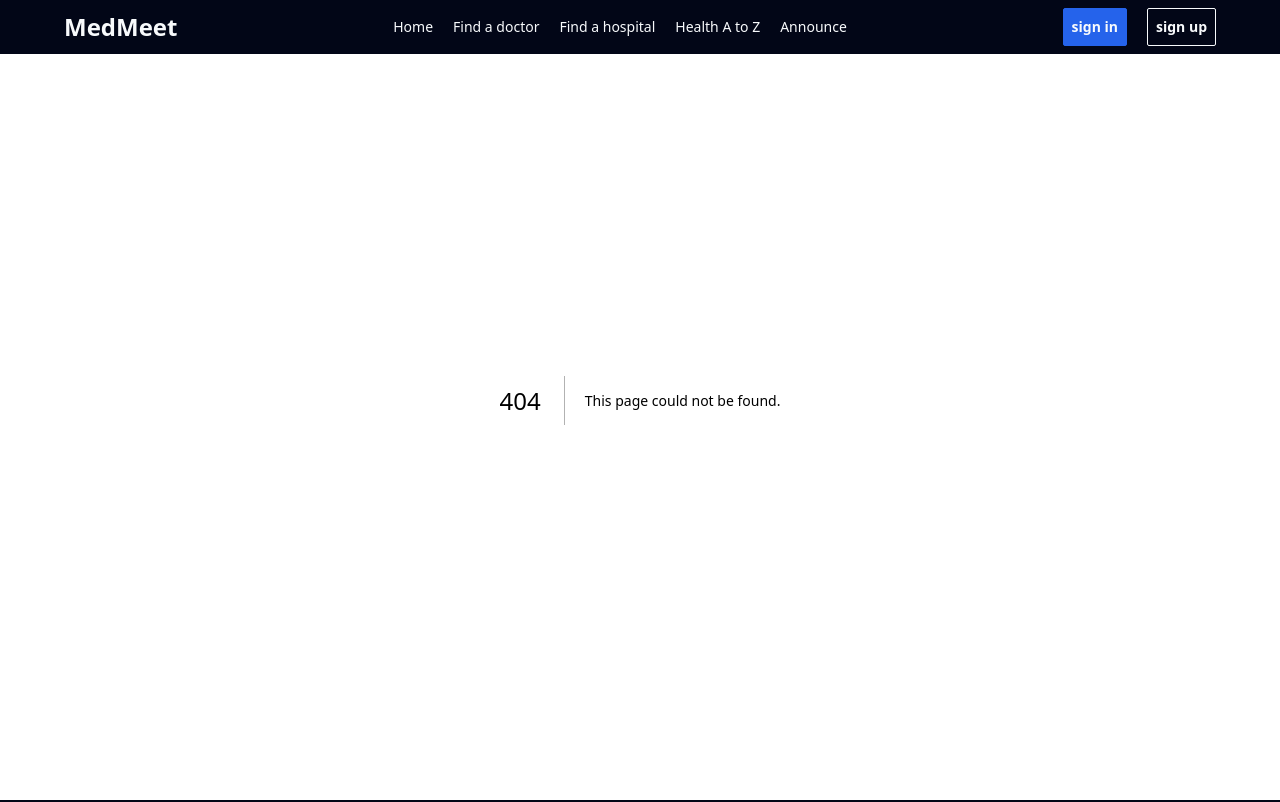
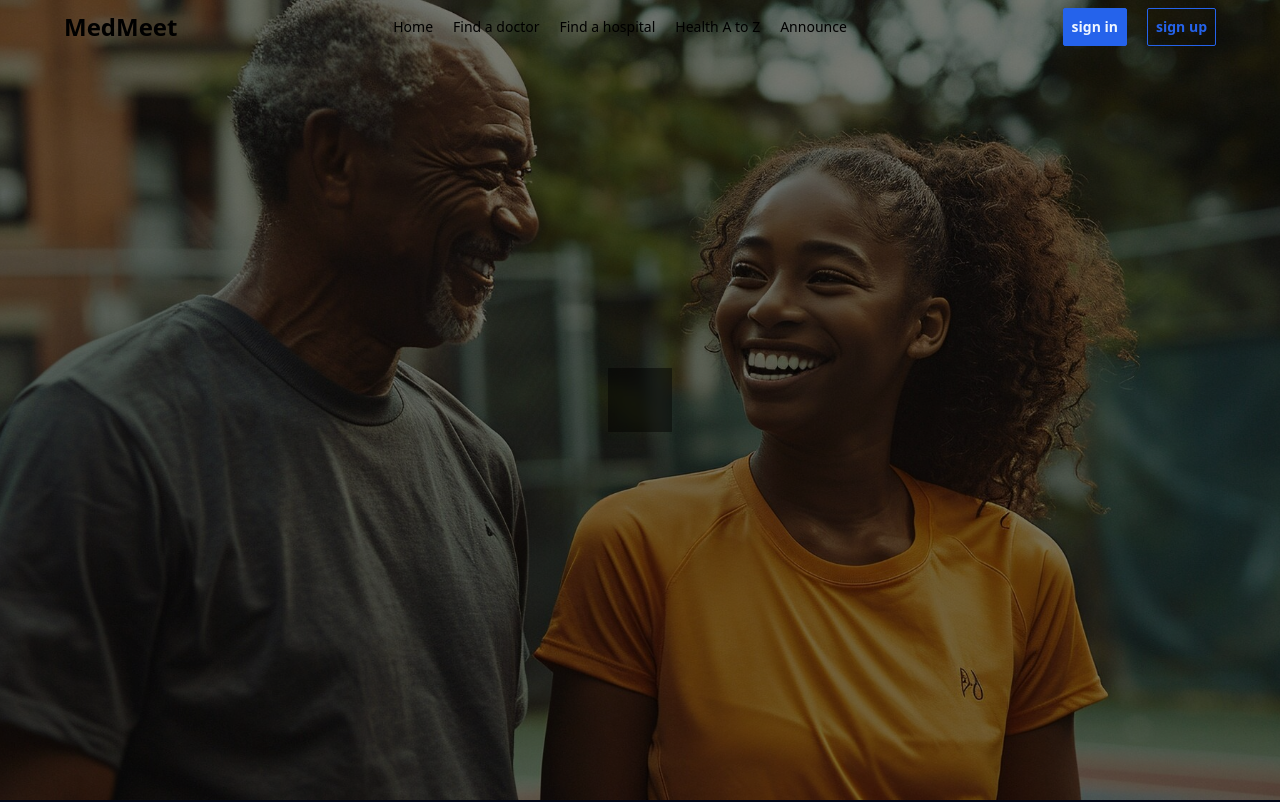
Before and after one commit to nk-hatake24/annuaire-medicale, a Next.js app in the folder frontend/frontend/: page /signIn in a window 1280 px wide. Before the commit this address had no page. Shown: the top 802 px of the page. Built offline with nearby package versions, Linux system fonts and the light colour scheme.

Commit message:
frontend updqtes

```diff
--- /dev/null
+++ b/frontend/frontend/app/(log)/layout.tsx
@@ -0,0 +1,22 @@
+import { ReactNode } from "react";
+
+export default function Layout({
+    children,
+  }: Readonly<{
+    children: React.ReactNode;
+  }>) {
+  return (
+    <div className="h-screen relative ">
+      <div
+        className="h-full w-full   bg-cover brightness-50 bg-top contrast-100 absolute inset-0"
+        style={{ backgroundImage: "url('/images/siginBG.jpeg')" }}
+      >
+      </div>
+      <div className=" h-full flex items-center ">
+        <div className="max-w-5xl md:mx-auto mx-4  p-8 bg-black/45 backdrop-blur-sm z-10 flex">
+          {children}
+        </div>
+      </div>
+    </div>
+  );
+}
--- /dev/null
+++ b/frontend/frontend/app/(log)/signIn/page.tsx
@@ -0,0 +1,5 @@
+export default function Signin(){
+    return(
+       <div></div>
+    )
+}
--- /dev/null
+++ b/frontend/frontend/app/(log)/signUp/page.tsx
@@ -0,0 +1,3 @@
+export default function SignIn() {
+  return <div>hello</div>;
+}
--- a/frontend/frontend/app/components/navBar.tsx
+++ b/frontend/frontend/app/components/navBar.tsx
@@ -1,13 +1,55 @@
 'use client'
 import Link from 'next/link';
-import { useState } from 'react';
+import { useEffect, useState } from 'react';
 import { FaBars, FaTimes } from 'react-icons/fa';
+
 
 export default function NavBar() {
   const [isOpen, setIsOpen] = useState(false);
+  const [scrolling, setScrolling] = useState(false)
+
+
+
+
+  useEffect(() => {
+    // Fonction de gestion du défilement
+    const handleScroll = () => {
+        // Vérifie si la page a été défilée au moins un peu
+         if (window.scrollY > 0) {
+            setScrolling(true); // Met à jour l'état pour indiquer que le défilement a commencé
+        } else {
+            setScrolling(false); // Met à jour l'état pour indiquer que le défilement a cessé
+        }
+
+
+
+    };
+
+    // Ajoute un écouteur d'événements de défilement à la fenêtre
+    window.addEventListener('scroll', handleScroll);
+
+    // Nettoyage : retirer l'écouteur d'événements lors du démontage du composant
+    return () => {
+        window.removeEventListener('scroll', handleScroll);
+    };
+}, []);
+
+
+
+
+
+
+const navScrollingStyle ={
+    backgroundColor: scrolling? '#020617' : 'inherit',
+    color: scrolling?'rgb(248 250 252 / var(--tw-text-opacity))': ' background-color: rgb(2 6 23 / var(--tw-bg-opacity)) ',
+}
+
+
+
+
 
   return (
-    <nav className="w-full fixed top-0 bg-slate-950 py-2 z-50 text-slate-50">
+    <nav style={navScrollingStyle} className="w-full fixed top-0 bg-slate-950 py-2 z-50 text-slate-50">
       <div className="max-w-6xl flex flex-row justify-between lg:mx-auto mx-4 items-center">
         <div className="logo">
           <h2 className="font-bold text-2xl">MedMeet</h2>
@@ -33,8 +75,8 @@ export default function NavBar() {
         </div>
 
         <div className="flex flex-row md:gap-5 gap-3 items-center mt-3 md:mt-0">
-            <Link href={'/signin'} className="bg-blue-600 text-sm p-2 font-semibold rounded-sm hover:bg-transparent transition-colors duration-300 border border-blue-600 hover:border-gray-50">sign in</Link>
-            <button className="text-slate-50 text-sm  p-2 border border-slate-50 font-semibold transition-colors duration-300 hover:bg-blue-600 rounded-sm hover:border-blue-600">sign up</button>
+            <Link href={'/signIn'} className="bg-blue-600 text-blue-50 text-sm p-2 font-semibold rounded-sm hover:bg-transparent transition-colors duration-300 border border-blue-600 hover:border-blue-50">sign in</Link>
+            <Link href={'/signUp'} className="text-blue-600 text-sm  p-2 border border-blue-600 font-semibold transition-colors duration-300 hover:bg-blue-600 rounded-sm hover:border-blue-600 hover:text-blue-50">sign up</Link>
           </div>
       </div>
     </nav>
--- a/frontend/frontend/app/components/pages/signin.tsx
+++ /dev/null
@@ -1,13 +0,0 @@
-export default function Signin(){
-    return(
-        <div className="h-screen relative " >
-            <div className="h-full w-full  bg-center bg-cover brightness-50 contrast-100 absolute inset-0" style={{ backgroundImage: "url('/images/sigin.jpeg')" }}> </div>
-           <div className=" h-full flex items-center">
-           <div className="max-w-5xl md:mx-auto mx-4  p-8 bg-black/45 backdrop-blur-sm z-10 bg-left-top">
-                hello
-            </div>
-
-           </div>
-        </div>
-    )
-}
--- a/frontend/frontend/app/layout.tsx
+++ b/frontend/frontend/app/layout.tsx
@@ -17,7 +17,7 @@ export default function RootLayout({
   return (
     <html lang="en">
       <body className={"overflow-x-clip"}>
-        <NavBar/>
+        <NavBar />
         {children}
         <Footer/>
         </body>
--- a/frontend/frontend/app/signin/page.tsx
+++ /dev/null
@@ -1,13 +0,0 @@
-export default function Signin(){
-    return(
-        <div className="h-screen relative " >
-            <div className="h-full w-full   bg-cover brightness-50 bg-top contrast-100 absolute inset-0" style={{ backgroundImage: "url('/images/siginBG.jpeg')" }}> </div>
-           <div className=" h-full flex items-center">
-           <div className="max-w-5xl md:mx-auto mx-4  p-8 bg-black/45 backdrop-blur-sm z-10 bg-left-top">
-                hello
-            </div>
-
-           </div>
-        </div>
-    )
-}
```
